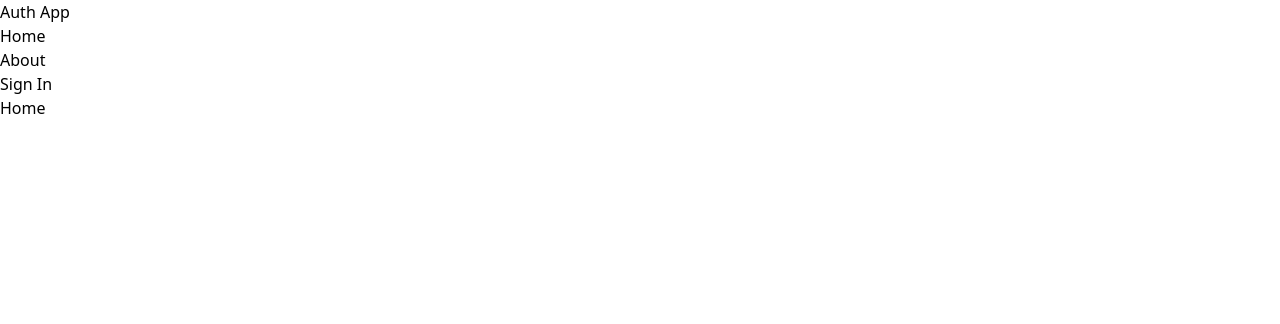
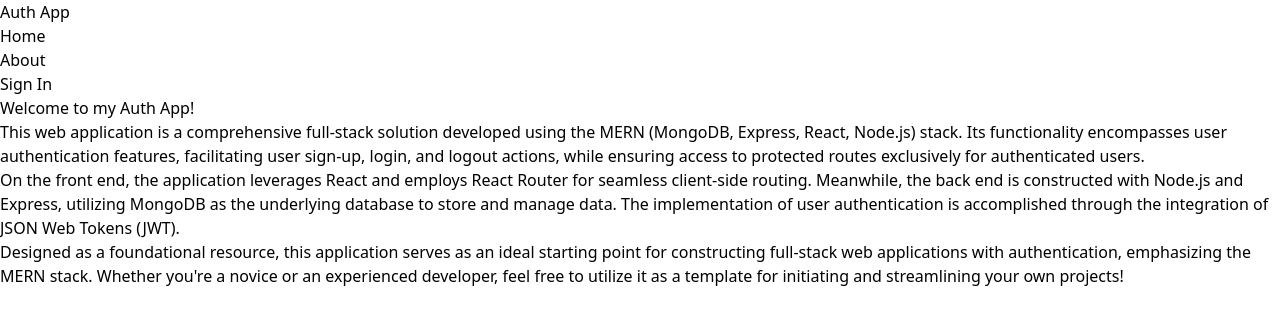
Before and after one commit to shwetd19/Incognito-Connect, a React (Vite) app in the folder frontend/: page / in a window 1280 px wide. Shown: the top 324 px of the page. Built offline with nearby package versions, Linux system fonts and the light colour scheme.

Commit message:
After Authentication Home page done

```diff
--- a/frontend/src/pages/Home.jsx
+++ b/frontend/src/pages/Home.jsx
@@ -1,9 +1,33 @@
-import React from 'react'
+import React from "react";
 
 export default function Home() {
   return (
-    <div>
-      Home
+    <div className="px-4 py-12 max-w-2xl mx-auto">
+      <h1 className="text-3xl font-bold  mb-4 text-slate-800">
+        Welcome to my Auth App!
+      </h1>
+      <p className="mb-4 text-slate-700">
+        This web application is a comprehensive full-stack solution developed
+        using the MERN (MongoDB, Express, React, Node.js) stack. Its
+        functionality encompasses user authentication features, facilitating
+        user sign-up, login, and logout actions, while ensuring access to
+        protected routes exclusively for authenticated users.
+      </p>
+      <p className="mb-4 text-slate-700">
+        On the front end, the application leverages React and employs React
+        Router for seamless client-side routing. Meanwhile, the back end is
+        constructed with Node.js and Express, utilizing MongoDB as the
+        underlying database to store and manage data. The implementation of user
+        authentication is accomplished through the integration of JSON Web
+        Tokens (JWT).
+      </p>
+      <p className="mb-4 text-slate-700">
+        Designed as a foundational resource, this application serves as an ideal
+        starting point for constructing full-stack web applications with
+        authentication, emphasizing the MERN stack. Whether you're a novice or
+        an experienced developer, feel free to utilize it as a template for
+        initiating and streamlining your own projects!
+      </p>
     </div>
-  )
+  );
 }
```
